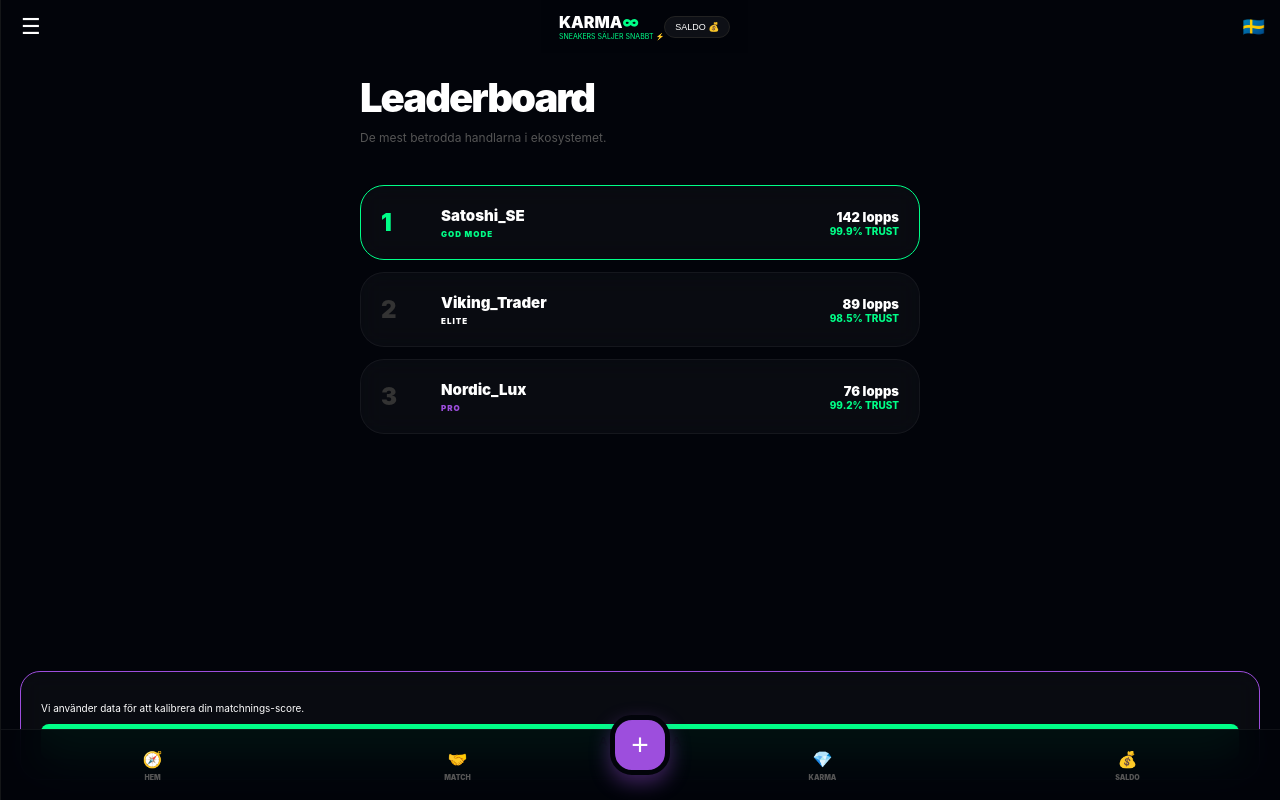
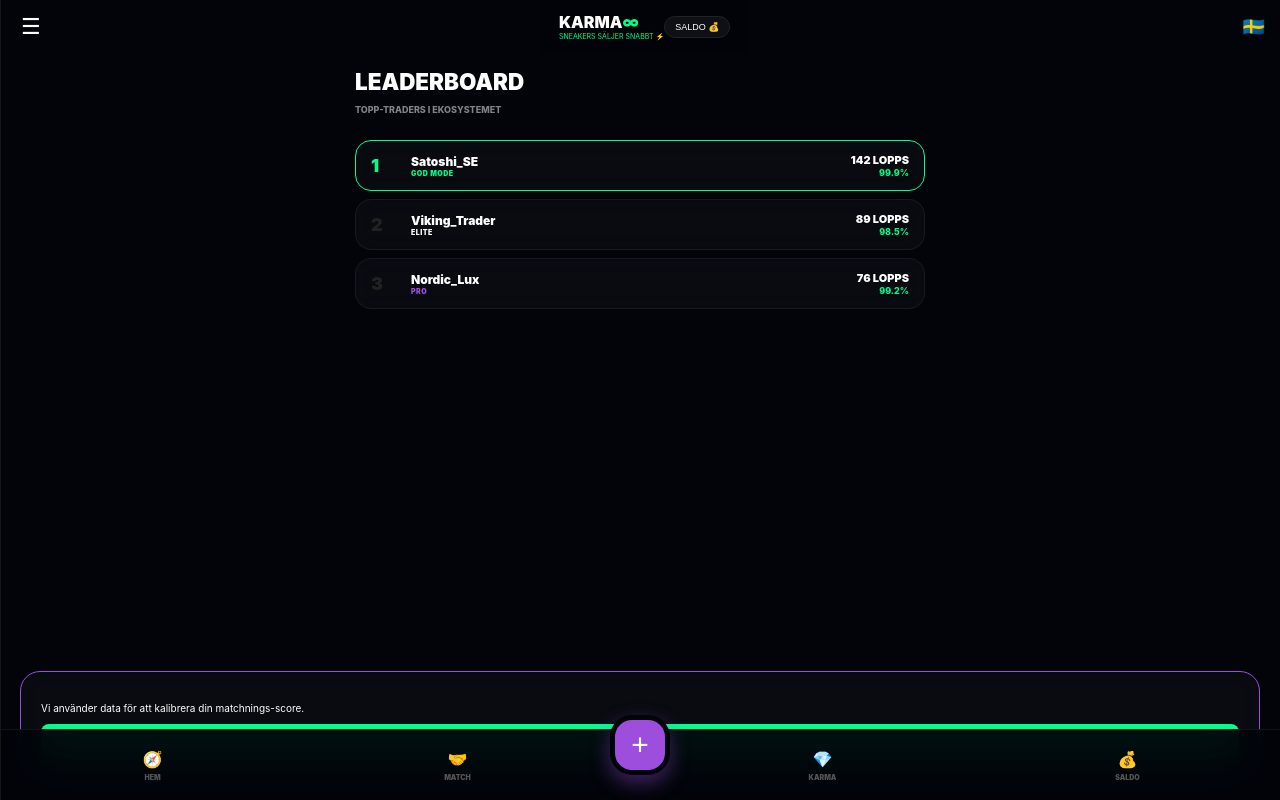
Before and after one commit to gascheckking/marketbeg-appGem, a Next.js app: page /leaderboard in a window 1280 px wide. Built offline with nearby package versions, Linux system fonts and the light colour scheme.

Commit message:
Update page.tsx

```diff
--- a/app/leaderboard/page.tsx
+++ b/app/leaderboard/page.tsx
@@ -10,27 +10,23 @@ export default function Leaderboard() {
   ];
 
   return (
-    <div className="page-wrapper" style={{ padding: '20px' }}>
-      <header style={{ marginBottom: '40px' }}>
-        <h1 style={{ fontSize: '2.5rem', fontWeight: 900, letterSpacing: '-2px', margin: 0 }}>Leaderboard</h1>
-        <p className="muted" style={{ fontSize: '12px', marginTop: '8px' }}>De mest betrodda handlarna i ekosystemet.</p>
+    <div className="page-wrapper" style={{ padding: '15px' }}>
+      <header style={{ marginBottom: '25px' }}>
+        <h1 style={{ fontSize: '1.4rem', fontWeight: 900, margin: 0 }}>LEADERBOARD</h1>
+        <p style={{ fontSize: '9px', opacity: 0.5, fontWeight: 800 }}>TOPP-TRADERS I EKOSYSTEMET</p>
       </header>
 
-      <div style={{ display: 'grid', gap: '12px' }}>
+      <div style={{ display: 'grid', gap: '8px' }}>
         {users.map((u, i) => (
-          <div key={i} className="glass-card" style={{
-            padding: '20px',
-            border: i === 0 ? '1px solid var(--neon-mint)' : '1px solid rgba(255,255,255,0.05)',
-            display: 'flex', alignItems: 'center', gap: '20px', borderRadius: '24px'
-          }}>
-            <div style={{ fontWeight: 900, fontSize: '24px', color: i === 0 ? 'var(--neon-mint)' : '#333', width: '40px' }}>{i+1}</div>
+          <div key={i} className="glass-card" style={{ padding: '12px 15px', border: i === 0 ? '1px solid var(--neon-mint)' : '1px solid var(--border)', display: 'flex', alignItems: 'center', gap: '15px', borderRadius: '16px' }}>
+            <div style={{ fontWeight: 900, fontSize: '18px', color: i === 0 ? 'var(--neon-mint)' : '#222', width: '25px' }}>{i+1}</div>
             <div style={{ flex: 1 }}>
-              <div style={{ fontWeight: 900, fontSize: '15px' }}>{u.name}</div>
-              <div style={{ fontSize: '8px', color: u.color, fontWeight: 900, letterSpacing: '1px', marginTop: '4px' }}>{u.rank}</div>
+              <div style={{ fontWeight: 900, fontSize: '12px' }}>{u.name}</div>
+              <div style={{ fontSize: '7px', color: u.color, fontWeight: 900, letterSpacing: '0.5px' }}>{u.rank}</div>
             </div>
             <div style={{ textAlign: 'right' }}>
-              <div style={{ fontWeight: 900, fontSize: '13px' }}>{u.sales} lopps</div>
-              <div style={{ fontSize: '10px', color: 'var(--neon-mint)', fontWeight: 800 }}>{u.trust}% TRUST</div>
+              <div style={{ fontWeight: 900, fontSize: '11px' }}>{u.sales} LOPPS</div>
+              <div style={{ fontSize: '9px', color: 'var(--neon-mint)', fontWeight: 800 }}>{u.trust}%</div>
             </div>
           </div>
         ))}
```
